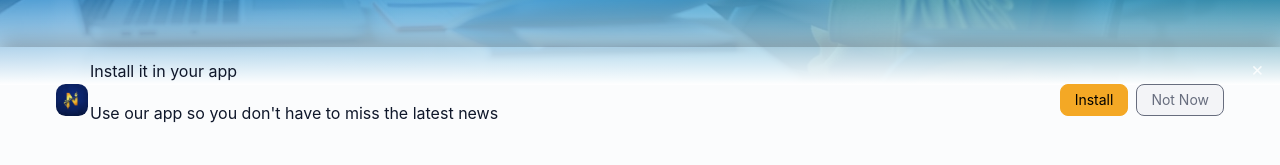
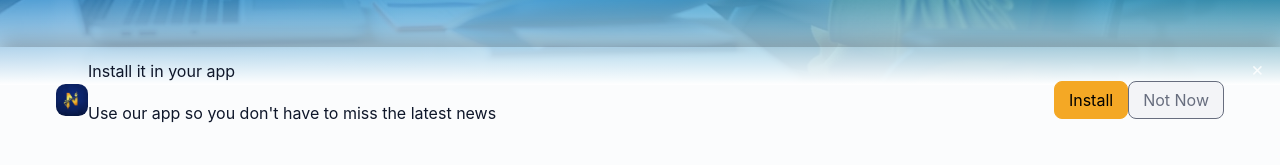
Before and after one commit to hanadups04/Editorially, a React (Vite) app: page /aboutus in a window 1280 px wide. Shown: the part 635-800 px from the top of the page. Built offline with nearby package versions, Linux system fonts and the light colour scheme; no server answers.

Commit message:
Refactor Pwa.css for improved styling consistency and layout adjustments

```diff
--- a/src/components/readerSide/Pwa.css
+++ b/src/components/readerSide/Pwa.css
@@ -4,7 +4,7 @@
   bottom: 0;
   width: 100%;
   z-index: 2000;
-  background: var(--background);
+  background-color: var(--background);
   color: var(--text-primary);
   box-shadow: 0 -6px 20px rgba(0, 0, 0, 0.25);
   padding-bottom: max(12px, env(safe-area-inset-bottom, 0px));
@@ -22,8 +22,9 @@
 
 .Pwa-Child .Pwa-Cont{
   display: flex;
+  flex-direction: row;
+  row-gap: 10px;
   align-items: center;
-  gap: 2px;
 }
 
 .Pwa-Cont .Pwa-Logo{
@@ -41,15 +42,15 @@
 .Pwa-Child .Pwa-BtnCont{
   display: flex;
   align-items: center;
-  gap: 8px;
+  row-gap: 8px !important;
 }
 
 .Pwa-BtnCont .PwaBtn{
   appearance: none;
   border: 1px solid transparent;
   border-radius: 8px;
-  padding: 8px 14px;
-  font-size: 14px;
+  padding: 10px 14px;
+  font-size: 16px;
   line-height: 1;
   cursor: pointer;
   transition: transform 0.05s ease, opacity 0.2s ease, background 0.2s ease;
```
